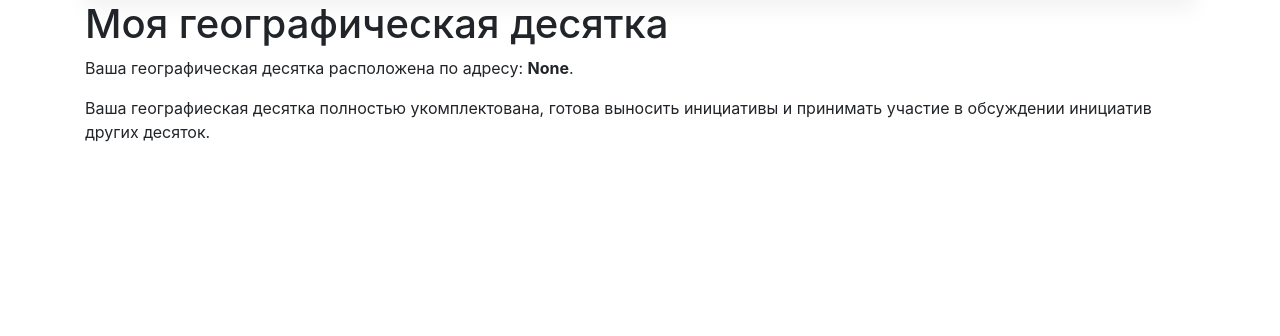
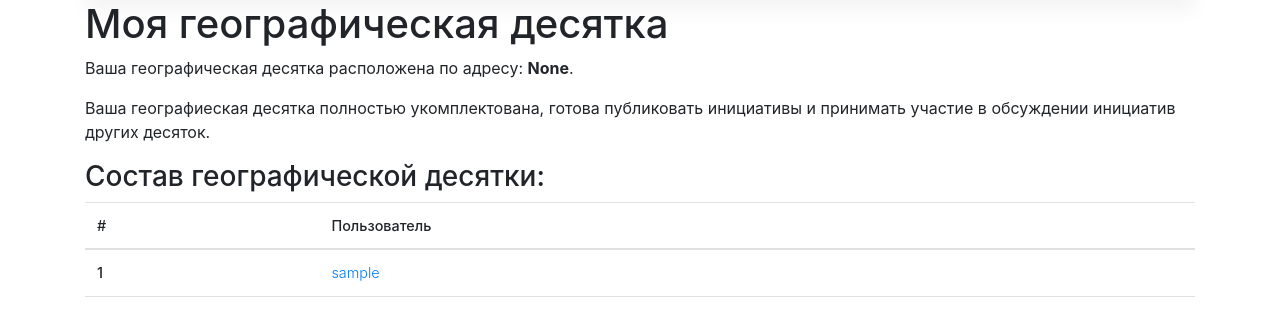
Before and after one commit to fikfok/homeland-party, a Django app: page /veche/my_geo_ten in a window 1280 px wide. Shown: the part 56-392 px from the top of the page. Run offline with Django 3.2, Linux system fonts and the light colour scheme; a user stored in the database is signed in; tables that the repository leaves empty hold one stand-in row (values such as "Sample post"); some libraries are stand-ins or nearby versions.

Commit message:
Содержимое страницы "Моя географическая десятка"

```diff
--- a/homeland_party/veche/templates/veche_my_geo_ten.html
+++ b/homeland_party/veche/templates/veche_my_geo_ten.html
@@ -7,11 +7,30 @@
                 <h1>Моя географическая десятка</h1>
                 {% if user_in_geo_community  %}
                     <p>Ваша географическая десятка расположена по адресу: <strong>{{ geo_ten_community.get_geo }}</strong>.</p>
+
                     {% if geo_ten_community.is_geo_ten_complete %}
-                        <p>Ваша географиеская десятка полностью укомплектована, готова выносить инициативы и принимать участие в обсуждении инициатив других десяток.</p>
+                        <p>Ваша географиеская десятка полностью укомплектована, готова публиковать инициативы и принимать участие в обсуждении инициатив других десяток.</p>
                     {% else %}
-                        <p>Ваша географиеская десятка ещё не полностью укомплектована и пока не может выносить инициативы и принимать участие в обсуждениях.</p>
+                        <p>Ваша географиеская десятка ещё не полностью укомплектована и пока не может публиковать инициативы и принимать участие в обсуждениях.</p>
                     {% endif %}
+
+                    <h3>Состав географической десятки:</h3>
+                    <table class="table">
+                          <thead>
+                            <tr>
+                              <th scope="col">#</th>
+                              <th scope="col">Пользователь</th>
+                            </tr>
+                          </thead>
+                        <tbody id="geoTenProfilesLIst">
+                        {% for profile in profiles %}
+                            <tr>
+                                <th scope="row">{{ forloop.counter }}</th>
+                                <td><a href="{% url 'veche:user_card' profile.user.pk %}">{{ profile.user.username }}</a></td>
+                            </tr>
+                        {% endfor %}
+                        </tbody>
+                    </table>
                 {% else %}
                     <p>Вы пока не состоите в географической десятке.</p>
                 {% endif %}
--- a/homeland_party/veche/views.py
+++ b/homeland_party/veche/views.py
@@ -143,11 +143,12 @@
         context = self.get_context_data()
         profile = self._get_profile()
         geo_ten_community = profile.get_geo_ten_communities_qs().first() if profile.user_in_geo_community() else None
+        profiles = geo_ten_community.get_profiles_qs() if geo_ten_community else []
         extra_context = {
-            'geo_ten_community': geo_ten_community
+            'geo_ten_community': geo_ten_community,
+            'profiles': profiles,
         }
         context.update(extra_context)
-
         return render(request, 'veche_my_geo_ten.html', context=context)
 
 
```
